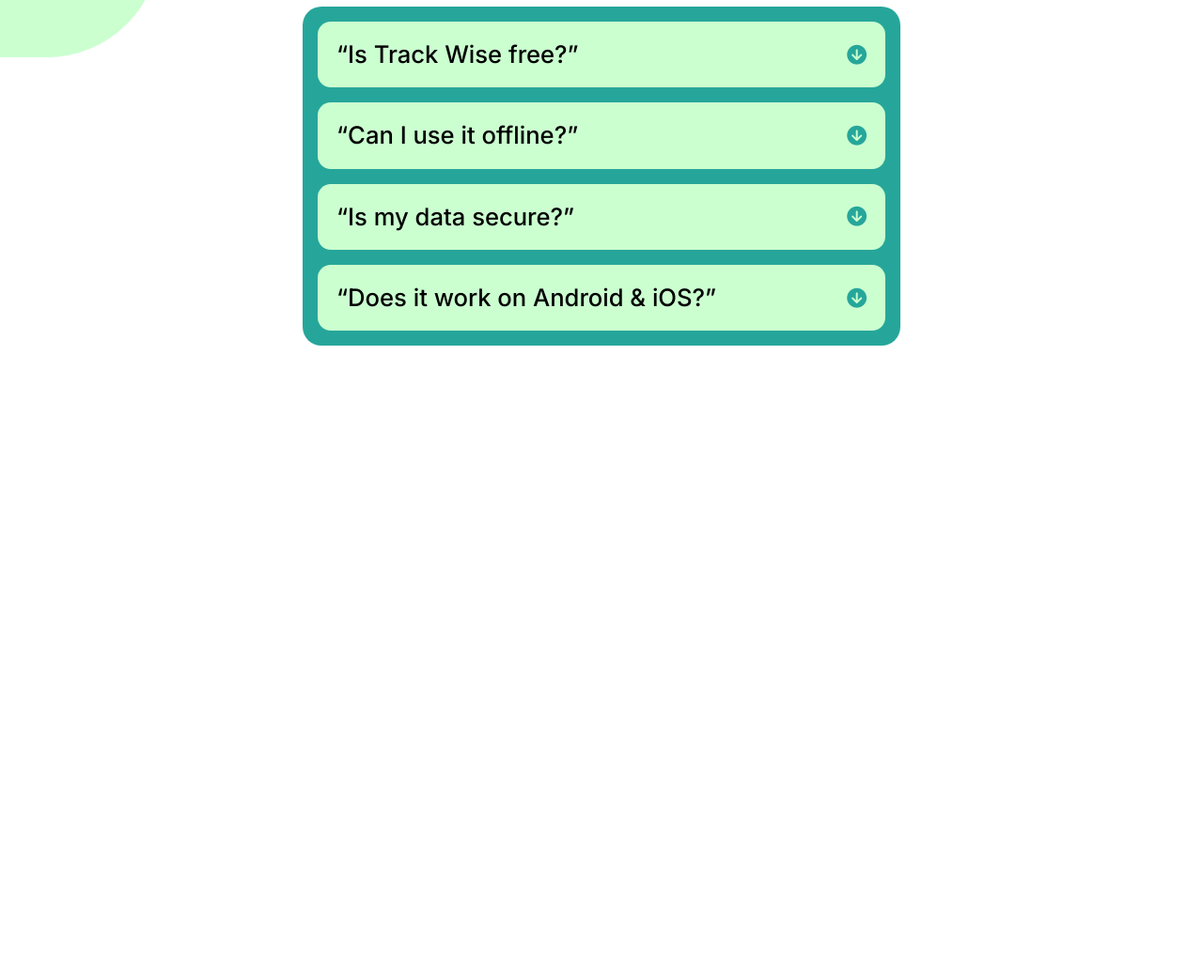
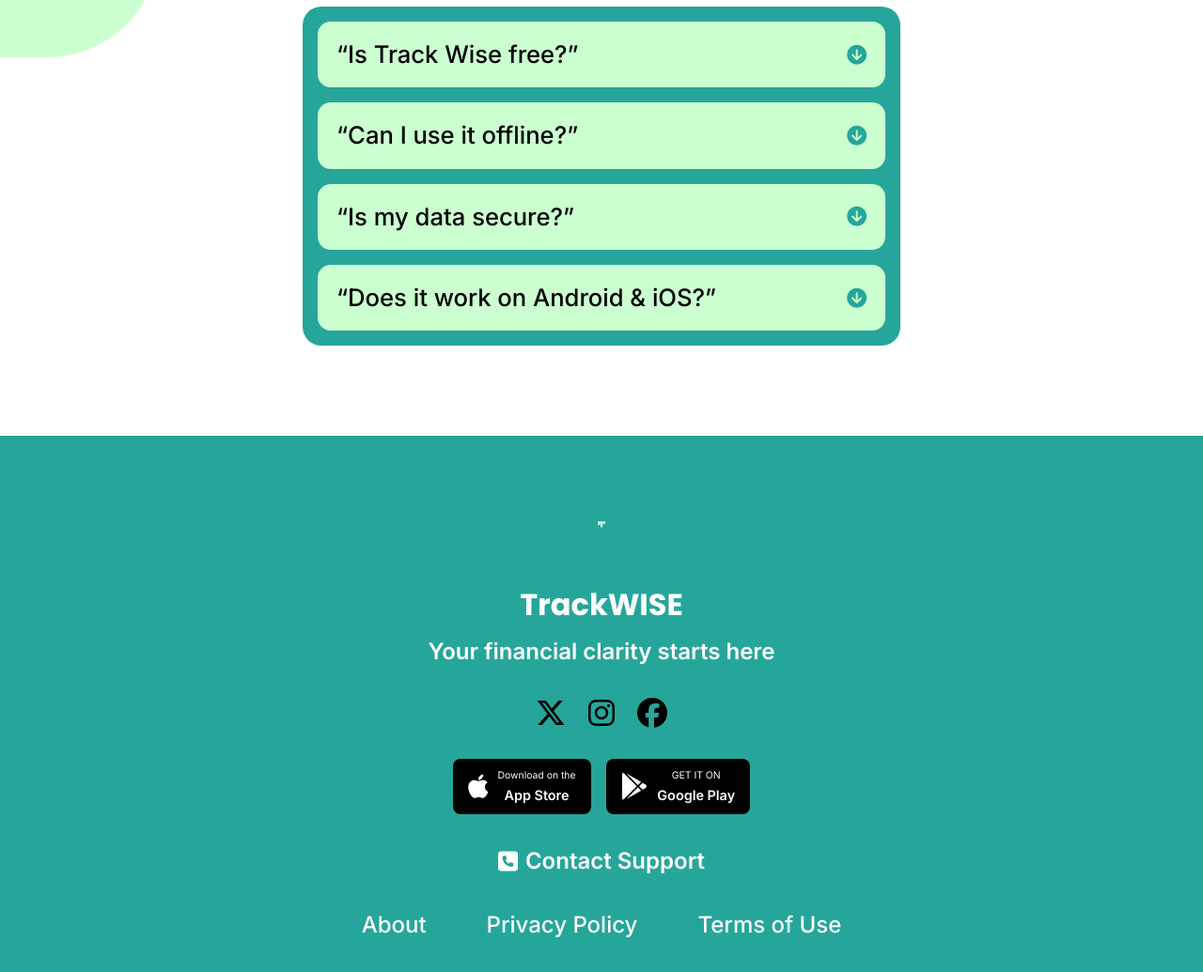
Before and after one commit to osemwengiearit/trackwise-landing-page, a plain HTML site: page index.html in a window 1280 px wide. Shown: the part 3298-4333 px from the top of the page at 94% size. Before the commit the page ends 3762 px from the top, so only its background shows below. Drawn offline with Linux system fonts and the light colour scheme.

Commit message:
feat: implement styled footer layout with store badges and social links.

```diff
--- a/index.html
+++ b/index.html
@@ -254,6 +254,53 @@
           </div>
         </div>
       </section>
+
+      <footer class="footer">
+        <div class="container footer-container">
+          <div class="footer-logo">
+            <img src="/images/trackwise-logo.png" alt="TrackWise Logo" />
+          </div>
+
+          <h2>TrackWISE</h2>
+
+          <p>Your financial clarity starts here</p>
+
+          <div class="footer-socials">
+            <a href="#"><i class="fa-brands fa-x-twitter"></i></a>
+            <a href="#"><i class="fa-brands fa-instagram"></i></a>
+            <a href="#"><i class="fa-brands fa-facebook"></i></a>
+          </div>
+
+          <div class="footer-store-buttons">
+            <a href="#" class="store-btn-footer">
+              <i class="fa-brands fa-apple"></i>
+              <div>
+                <small>Download on the</small>
+                <span>App Store</span>
+              </div>
+            </a>
+
+            <a href="#" class="store-btn-footer">
+              <i class="fa-brands fa-google-play"></i>
+              <div>
+                <small>GET IT ON</small>
+                <span>Google Play</span>
+              </div>
+            </a>
+          </div>
+
+          <a href="#" class="support-link">
+            <i class="fa-solid fa-square-phone"></i>
+            Contact Support
+          </a>
+
+          <div class="footer-links">
+            <a href="#">About</a>
+            <a href="#">Privacy Policy</a>
+            <a href="#">Terms of Use</a>
+          </div>
+        </div>
+      </footer>
     </main>
   </body>
 </html>
--- a/styles.css
+++ b/styles.css
@@ -560,3 +560,101 @@
   font-size: 1.3rem;
   cursor: pointer;
 }
+
+.footer {
+  background: var(--primary-teal);
+  padding: 4rem 0 2rem;
+  text-align: center;
+  color: var(--bg-white);
+}
+
+.footer-logo img {
+  width: 70px;
+  margin-bottom: 1rem;
+}
+
+.footer-logo img {
+  filter: brightness(0) invert(1);
+}
+
+.footer h2 {
+  font-family: var(--font-heading);
+  font-size: 2rem;
+  margin-bottom: 0.5rem;
+}
+
+.footer p {
+  font-size: 1.5rem;
+  margin-bottom: 1.5rem;
+  font-weight: 600;
+}
+
+.footer-socials {
+  display: flex;
+  justify-content: center;
+  gap: 1.5rem;
+  margin-bottom: 1.5rem;
+}
+
+.footer-socials a {
+  color: var(--text-dark);
+  font-size: 2rem;
+}
+
+.footer-store-buttons {
+  display: flex;
+  justify-content: center;
+  gap: 1rem;
+  flex-wrap: wrap;
+  margin-bottom: 2rem;
+}
+
+.store-btn-footer {
+  background: var(--text-dark);
+  color: var(--bg-white);
+  text-decoration: none;
+  padding: 0.6rem 1rem;
+  border-radius: 8px;
+  display: flex;
+  align-items: center;
+  gap: 10px;
+}
+
+.store-btn-footer i {
+  font-size: 1.8rem;
+}
+
+.store-btn-footer small {
+  display: block;
+  font-size: 0.65rem;
+}
+
+.store-btn-footer span {
+  font-size: 0.9rem;
+  font-weight: 600;
+}
+
+.support-link {
+  display: inline-flex;
+  align-items: center;
+  font-size: 1.5rem;
+  gap: 8px;
+  color: var(--bg-white);
+  text-decoration: none;
+  font-weight: 600;
+  margin-bottom: 2rem;
+}
+
+.footer-links {
+  display: flex;
+  justify-content: center;
+  gap: 4rem;
+  flex-wrap: wrap;
+}
+
+.footer-links a {
+  font-size: 1.5rem;
+  color: var(--bg-white);
+  text-decoration: none;
+  font-weight: 500;
+}
```
Also changed, not shown: 1 other file.
